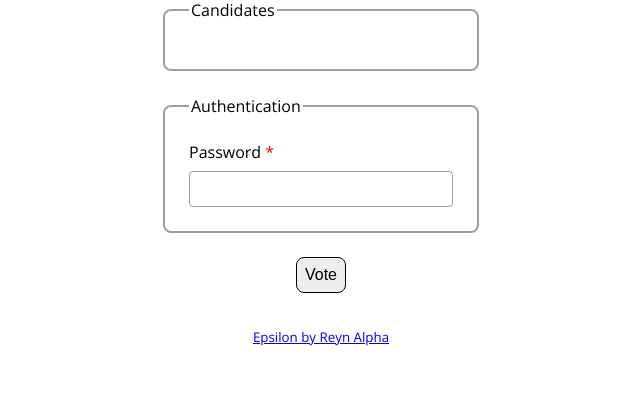
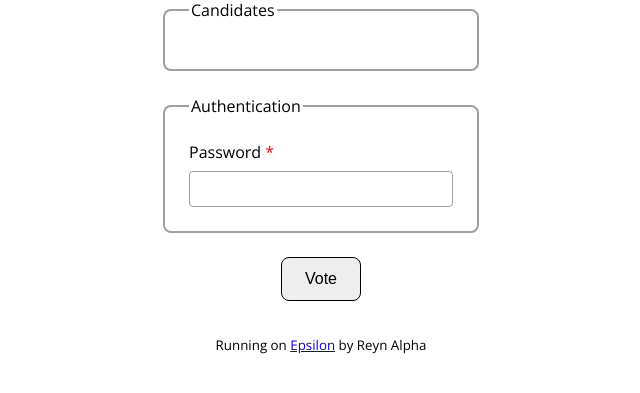
Before and after one commit to haframjolk/epsilon, a Flask app: template templates/ballot.html in a window 1280 px wide. Shown: the part 188-581 px from the top of the page, without its empty margins (319-959 px from the left). Run offline with Flask 2, Linux system fonts and the light colour scheme; the template is opened without the code that fills it, so the values that code supplies are empty; parts of the project's set-up code (start-up, migrations or seed data) failed here and were passed over.

Commit message:
Increase button padding, clarify Epsilon message

```diff
--- a/static/css/main.css
+++ b/static/css/main.css
@@ -81,7 +81,7 @@ h6 {
 
 .button {
     font-size: 1em;
-    padding: 0.5em;
+    padding: 0.75em;
     border-radius: 0.5em;
     background-color: #eee;
     cursor: pointer;
@@ -102,6 +102,7 @@ h6 {
 .button--submit {
     display: block;
     margin: 0 auto;
+    min-width: 5em;
 }
 
 .message {
--- a/templates/base.html
+++ b/templates/base.html
@@ -29,7 +29,7 @@
     <footer class="main-footer">
         <div class="container">
             {% block footer %}
-            <small><a href="https://github.com/haframjolk/epsilon">Epsilon by Reyn Alpha</a></small>
+            <small>Running on <a href="https://github.com/haframjolk/epsilon">Epsilon</a> by Reyn Alpha</small>
             {% endblock %}
         </div>
     </footer>
```
